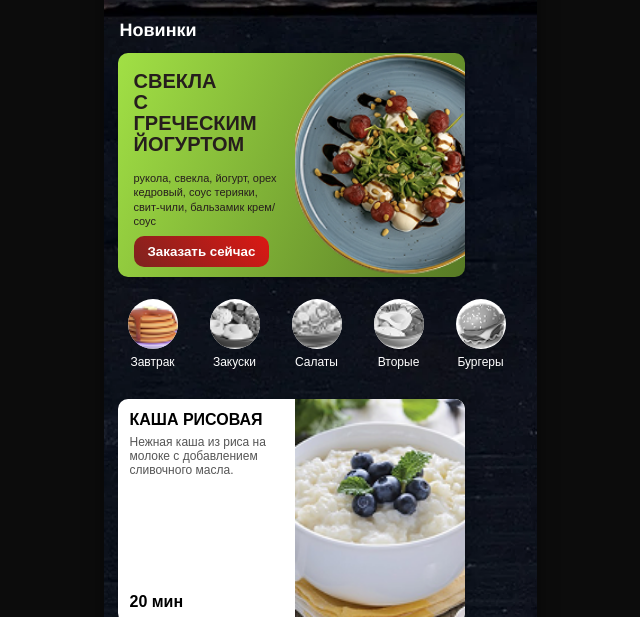
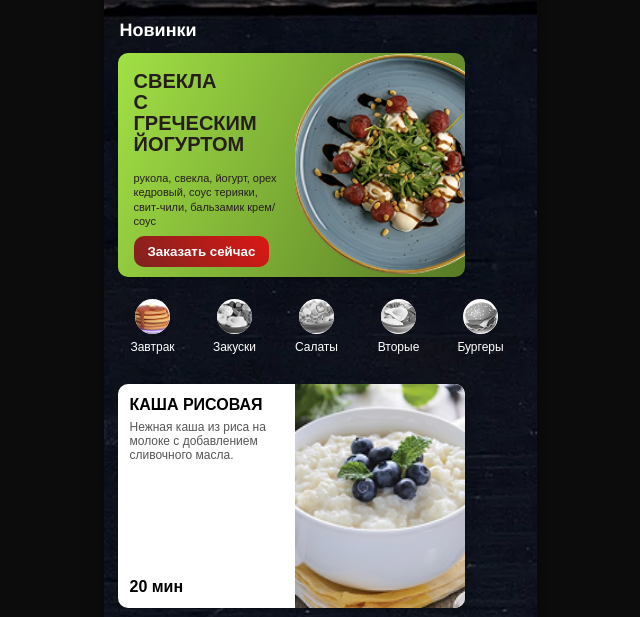
Before and after one commit to ssukiman2006/shafran.qr.menu, a plain HTML site: page index3.html in a window 1280 px wide. Shown: the part 97-714 px from the top of the page, without its empty margins (320-960 px from the left). Drawn offline with Linux system fonts and the light colour scheme.

Commit message:
Update index3.html

```diff
--- a/index3.html
+++ b/index3.html
@@ -91,7 +91,7 @@
       font-size:12px;
     }
     .category img {
-      width:50px; height:50px; border-radius:50%; object-fit:cover; display:block; margin:0 auto 6px;
+      width:35px; height:35px; border-radius:50%; object-fit:cover; display:block; margin:0 auto 6px;
       background:#fff;
     }
 
```
